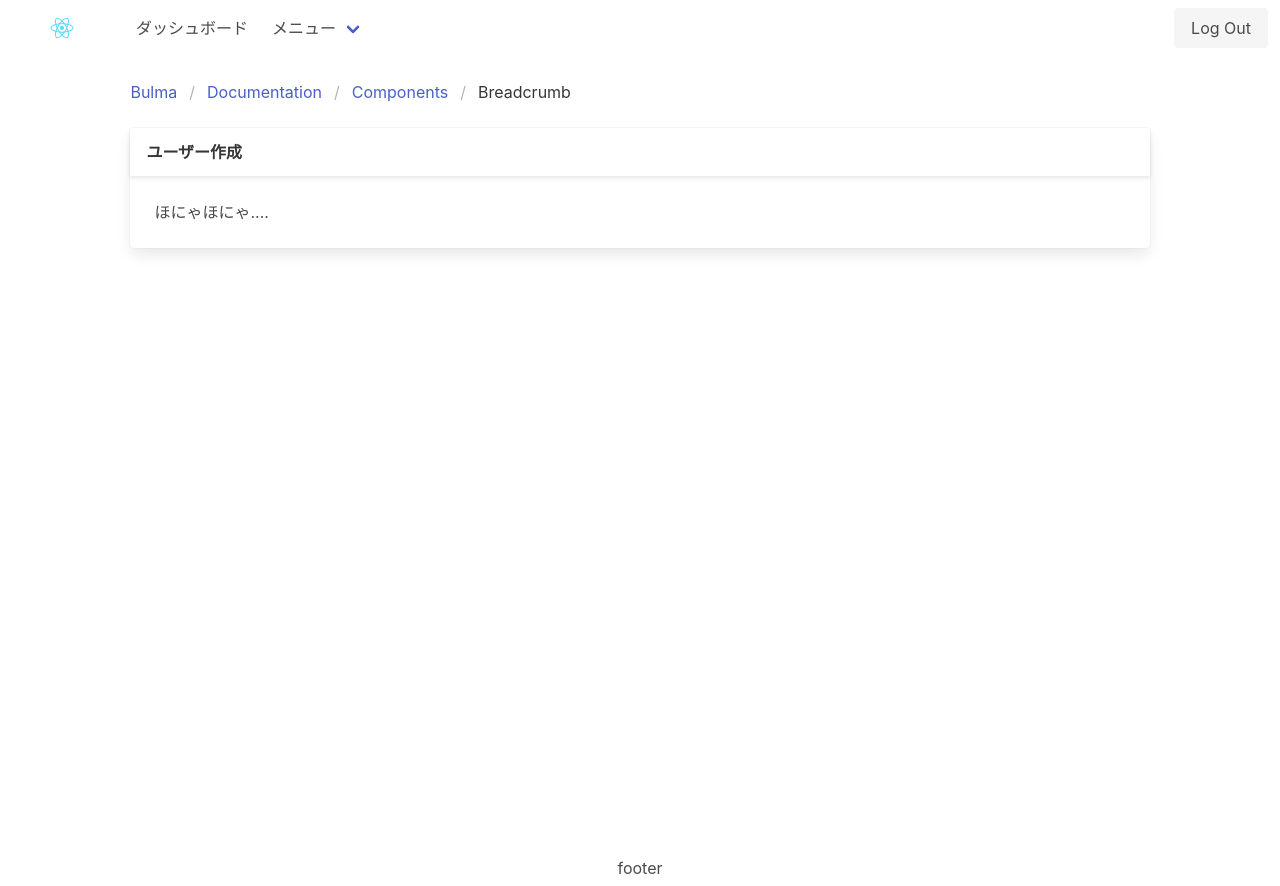
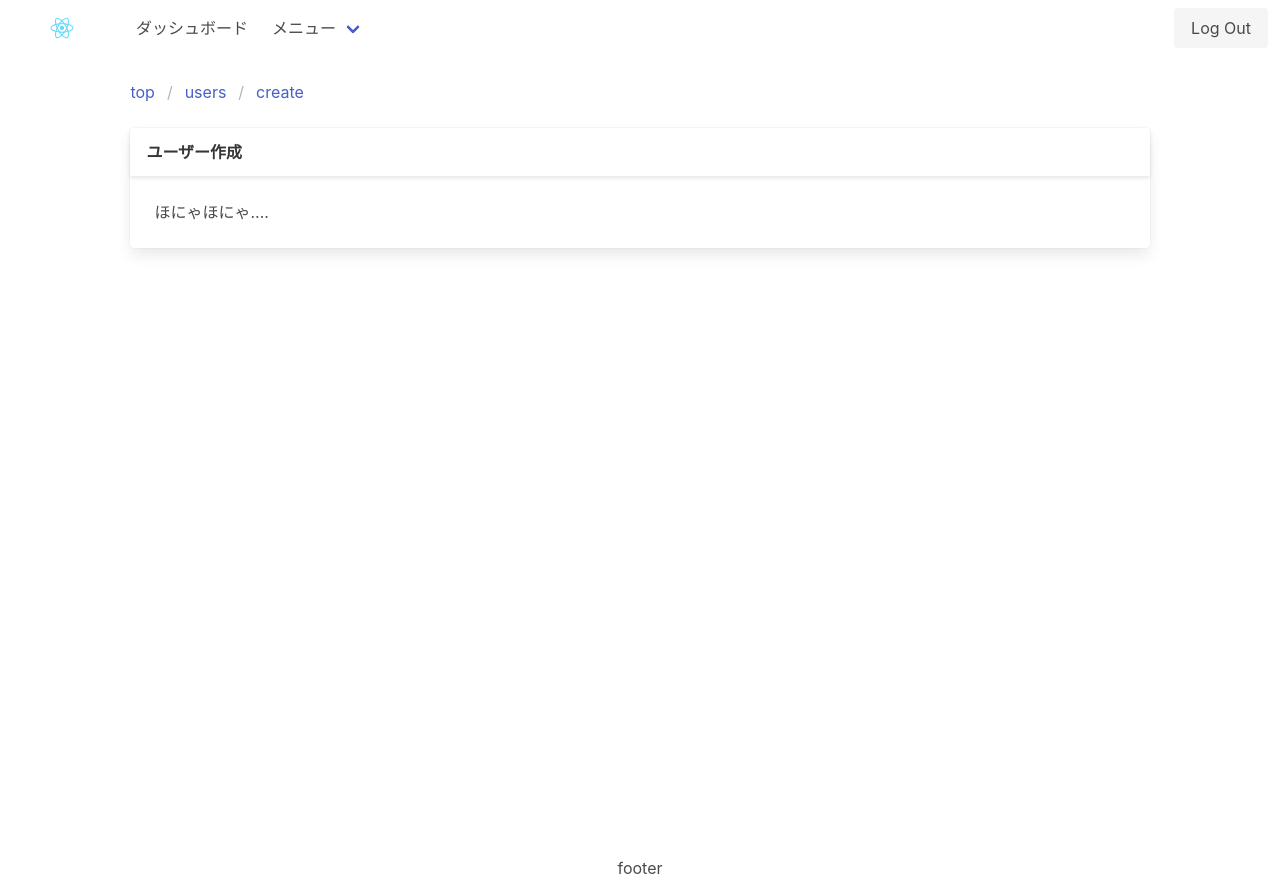
Before and after one commit to TOnodera/react.js-learning, a React (Create React App) app: page /users/create in a window 1280 px wide. Built offline with nearby package versions, Linux system fonts and the light colour scheme.

Commit message:
パンくずできた

```diff
--- a/src/components/atoms/index.js
+++ b/src/components/atoms/index.js
@@ -41,7 +41,7 @@ export function NavbarItem() {
             className="navbar-item"
             to="/users"
           >
-            ユーザー一覧
+            ユーザー管理
           </Link>
         </div>
       </div>
--- a/src/components/organisms/Breadcrumb.js
+++ b/src/components/organisms/Breadcrumb.js
@@ -1,7 +1,19 @@
 import React from 'react'
+import { useLocation } from 'react-router-dom'
 
-class Breadcumb extends React.Component {
-  render() {
+const parsePath = (pathname) => {
+  if (pathname == '/') {
+    return []
+  }
+  const splits = pathname.split('/')
+  const paths = splits.slice(1)
+  return paths
+}
+
+const Breadcrumb = () => {
+  const location = useLocation()
+  const paths = parsePath(location.pathname)
+  let memo = ''
   return (
     <nav
       className="breadcrumb"
@@ -9,23 +21,18 @@ class Breadcumb extends React.Component {
     >
       <ul>
         <li>
-            <a href="#">Bulma</a>
+          <a href="/">top</a>
         </li>
-          <li>
-            <a href="#">Documentation</a>
-          </li>
-          <li>
-            <a href="#">Components</a>
-          </li>
-          <li className="is-active">
-            <a href="#" aria-current="page">
-              Breadcrumb
+        {paths.map((path) => (
+          <li key={path}>
+            <a href={(memo += '/' + path)}>
+              {path}
             </a>
           </li>
+        ))}
       </ul>
     </nav>
   )
 }
-}
 
-export default Breadcumb
+export default Breadcrumb
--- a/src/components/pages/user/List.js
+++ b/src/components/pages/user/List.js
@@ -3,7 +3,7 @@ import BasicCard from '../../organisms/card/BasicCard'
 
 class ListUsers extends React.Component {
   header() {
-    return 'ユーザー一覧'
+    return 'ユーザー管理'
   }
   content() {
     return (
```
Lines whose indentation alone changed are shown as unchanged.
